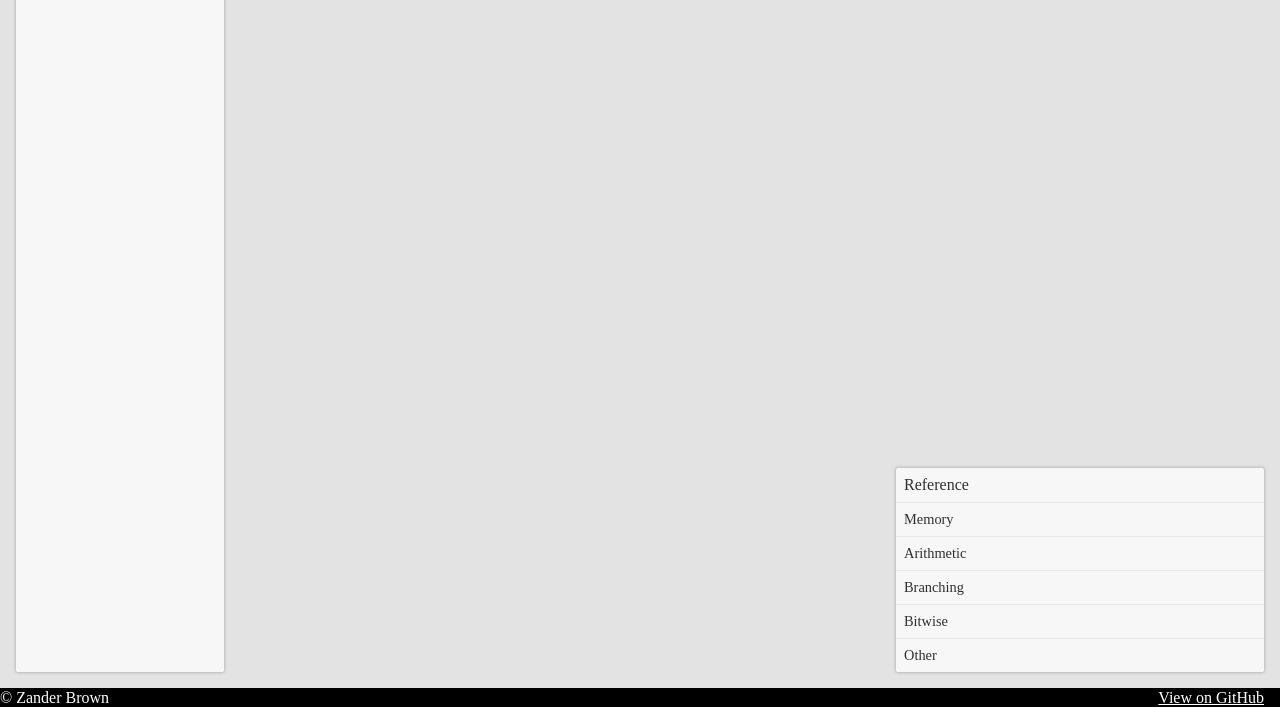
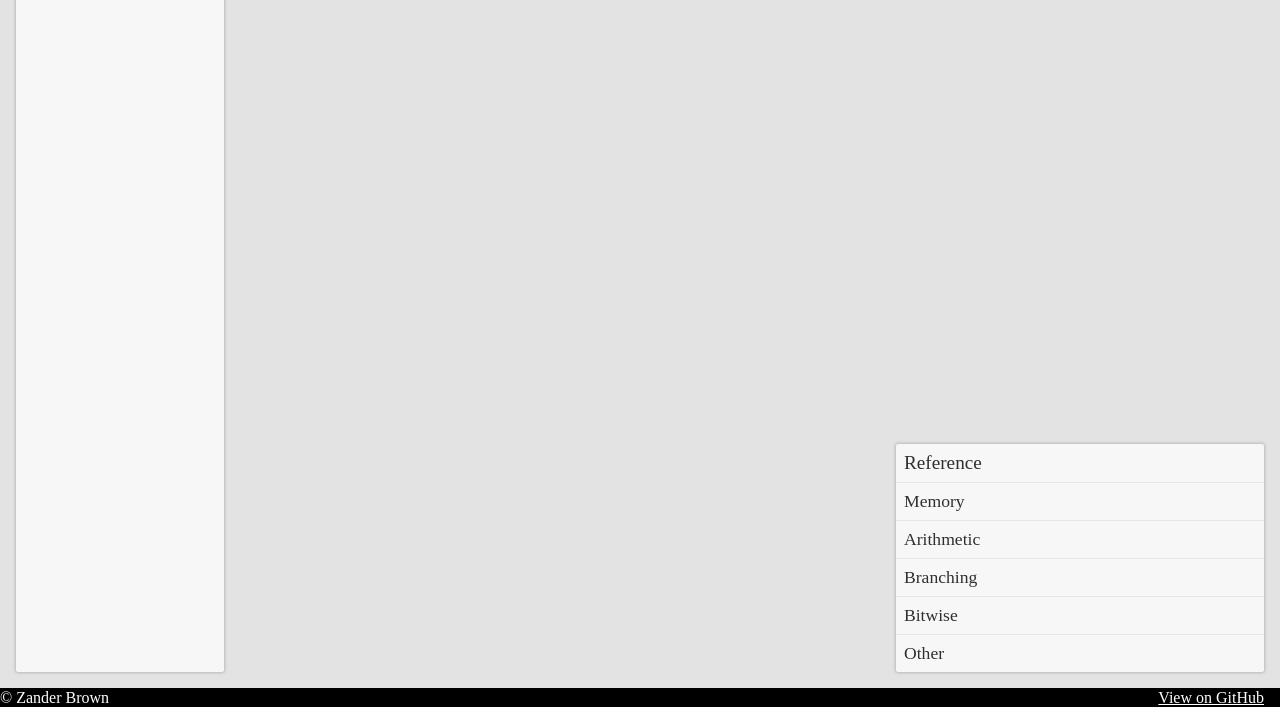
Before and after one commit to ZanderBrown/aqablerweb, a website: page index.html in a window 1280 px wide. Shown: the part 93-800 px from the top of the page. Drawn offline with nearby package versions, Linux system fonts and the light colour scheme; files that its build step writes are made by us from their sources.

Commit message:
Follow some lighthouse recomendations

```diff
--- a/index.html
+++ b/index.html
@@ -33,7 +33,7 @@
       </table>
     </div>
   </section>
-  <section class="reference">
+  <main class="reference">
     <div class="card">
       <div class="title">Reference</div>
       <div class="page-title hidden">
@@ -407,7 +407,7 @@ END IF</code></pre>
         <p><em>H</em><em>A</em><em>L</em><em>T</em></p>
       </div>
     </div>
-  </section>
+  </main>
   <footer>
     &copy; Zander Brown
     <a href="https://github.com/ZanderBrown/aqabler">View on GitHub</a>
--- a/style.less
+++ b/style.less
@@ -18,10 +18,11 @@
     .title {
         padding: 0.5rem;
         border-bottom: 1px solid #e7e7e7;
-        font-size: 1rem;
+        font-size: 1.2rem;
     }
     .page-title {
         .back {
+            font-size: 1.2rem;
             border-bottom: 1px solid #e7e7e7;
             text-align: center;
             padding: 0.5rem 1rem;
@@ -77,7 +78,7 @@ body {
         resize: none;
         font-family: 'Courier New', Courier, monospace;
     }
-    section {
+    section, main {
         max-width: 40rem;
     }
     section.main {
@@ -105,7 +106,7 @@ body {
             }
         }
     }
-    section.reference {
+    main.reference {
         grid-area: reference;
         @media (min-width: 35rem) and (max-width: 80rem) {
             align-self: flex-end;
@@ -115,7 +116,7 @@ body {
             p.heading {
                 padding: 0.5rem;
                 margin: 0;
-                font-size: 0.9rem;
+                font-size: 1.1rem;
                 border-top: 1px solid #e7e7e7;
                 &:first-of-type {
                     border: none;
@@ -142,7 +143,7 @@ body {
         }
         .page {
             padding: .5rem;
-            font-size: 0.9rem;
+            font-size: 1rem;
             max-height: 25rem;
             overflow: auto;
             p {
```
Also changed, not shown: docs/index.html (+2 -2 lines), docs/service.js (+1 -1 lines), docs/style.css.
